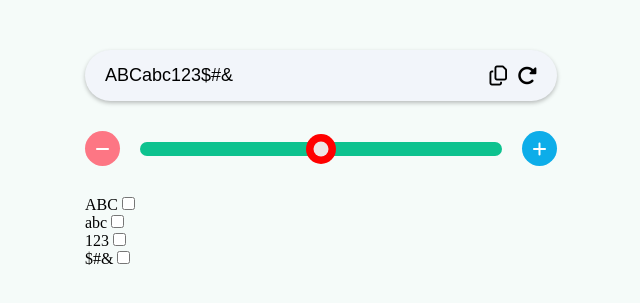
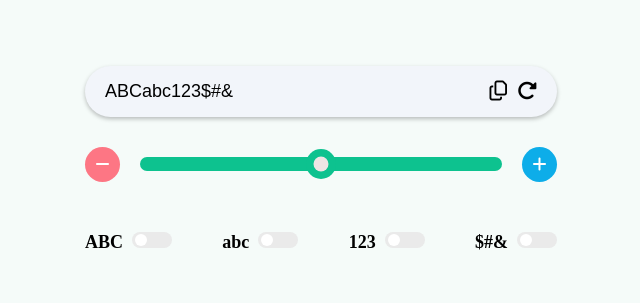
Before and after one commit to habibjx/JavaScript-100-Mini-Projects, a plain HTML site: page random-password-generator/index.html in a window 1280 px wide. Shown: the part 241-544 px from the top of the page, without its empty margins (319-959 px from the left). Drawn offline with Linux system fonts and the light colour scheme.

Commit message:
add: password type style complete

```diff
--- a/random-password-generator/index.html
+++ b/random-password-generator/index.html
@@ -26,46 +26,47 @@
             </div>
             <i class="fa-solid fa-plus"></i>
         </div>
-        <script>
-            const passwordRange = document.getElementById("passwordRange");
-            const selector = document.getElementById("selector");
-            passwordRange.addEventListener("input", function(){
-                let value = this.value;
-                console.log(value)
-                if(value <= 50){
-                    selector.style.left = value + "%";
-                }
-                else if(value > 50){
-                    selector.style.left = `calc(${value}% - 30px)`
-                }
-            })
-        </script>
         <div class="customize-password">
-            <div class="upper-box">
+            <div class="upper-box passType">
                 <label for="uper">ABC</label>
                 <input type="checkbox" name="checkbox" id="uper">
-                <span></span>
+                <span><div id="passTypeSwitch"></div></span>
             </div>
 
-           <div class="lower-box">
+           <div class="lower-box passType">
                 <label for="lower">abc</label>
                 <input type="checkbox" name="checkbox" id="lower">
-                <span</span>
+                <span><div id="passTypeSwitch"></div></span>
            </div>
 
-          <div class="number-box">
+          <div class="number-box passType">
             <label for="num">123</label>
             <input type="checkbox" name="checkbox" id="num">
-            <span></span>
+            <span><div id="passTypeSwitch"></div></span>
           </div>
 
-         <div class="symbol-box">
+         <div class="symbol-box passType">
             <label for="symbol">$#&</label>
             <input type="checkbox" name="checkbox" id="symbol">
-            <span></span>
+            <span><div id="passTypeSwitch"></div></span>
          </div>
 
         </div>
     </div>
+
+
+    <script>
+        const passwordRange = document.getElementById("passwordRange");
+        const selector = document.getElementById("selector");
+        passwordRange.addEventListener("input", function(){
+            let value = this.value;
+            if(value <= 50){
+                selector.style.left = value + "%";
+            }
+            else if(value > 50){
+                selector.style.left = `calc(${value}% - 30px)`
+            }
+        })
+    </script>
 </body>
 </html>
--- a/random-password-generator/style.css
+++ b/random-password-generator/style.css
@@ -95,7 +95,7 @@ body{
 #selector{
     width: 30px;
     height: 30px;
-    background: red;
+    background: var(--color-primary);
     border-radius: 50%;
     position: absolute;
     top: 50%;
@@ -116,3 +116,38 @@ body{
     transform: translate(-50%, -50%);
     cursor: pointer;
 }
+.customize-password{
+    display: flex;
+    justify-content: space-between;
+    align-items: center;
+    margin-top: 50px;
+}
+.customize-password .passType label{
+    font-size: 18px;
+    font-weight: 600;
+    margin-right: 5px;
+    user-select: none;
+    cursor: pointer;
+}
+.passType input{
+    display: none;
+}
+.passType span{
+    width: 40px;
+    height: 16px;
+    background: #EAEAEA;
+    display: inline-block;
+    border-radius: 20px;
+    cursor: pointer;
+    position: relative;
+}
+#passTypeSwitch{
+    width: 12px;
+    height: 12px;
+    background: white;
+    border-radius: 50%;
+    position: absolute;
+    left: 3px;
+    top: 50%;
+    transform: translateY(-50%);
+}
```
